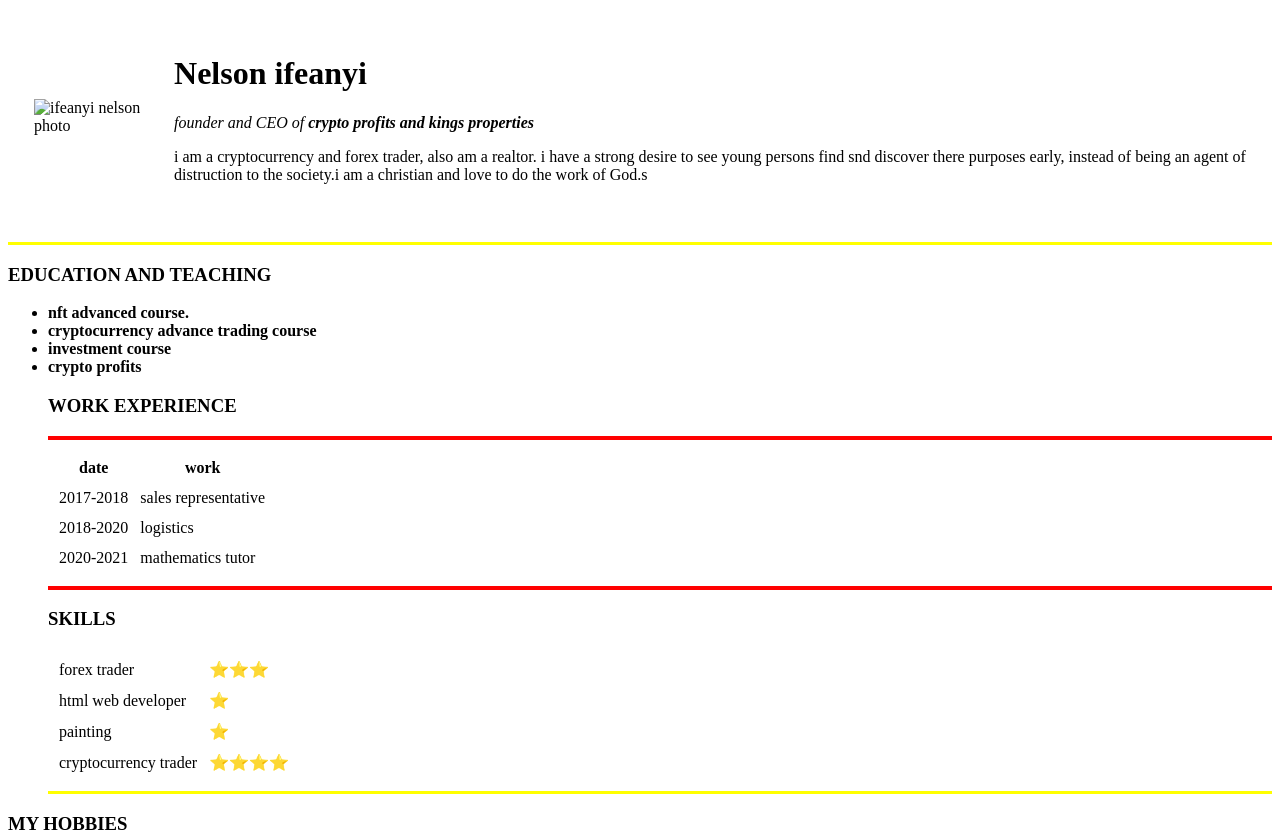
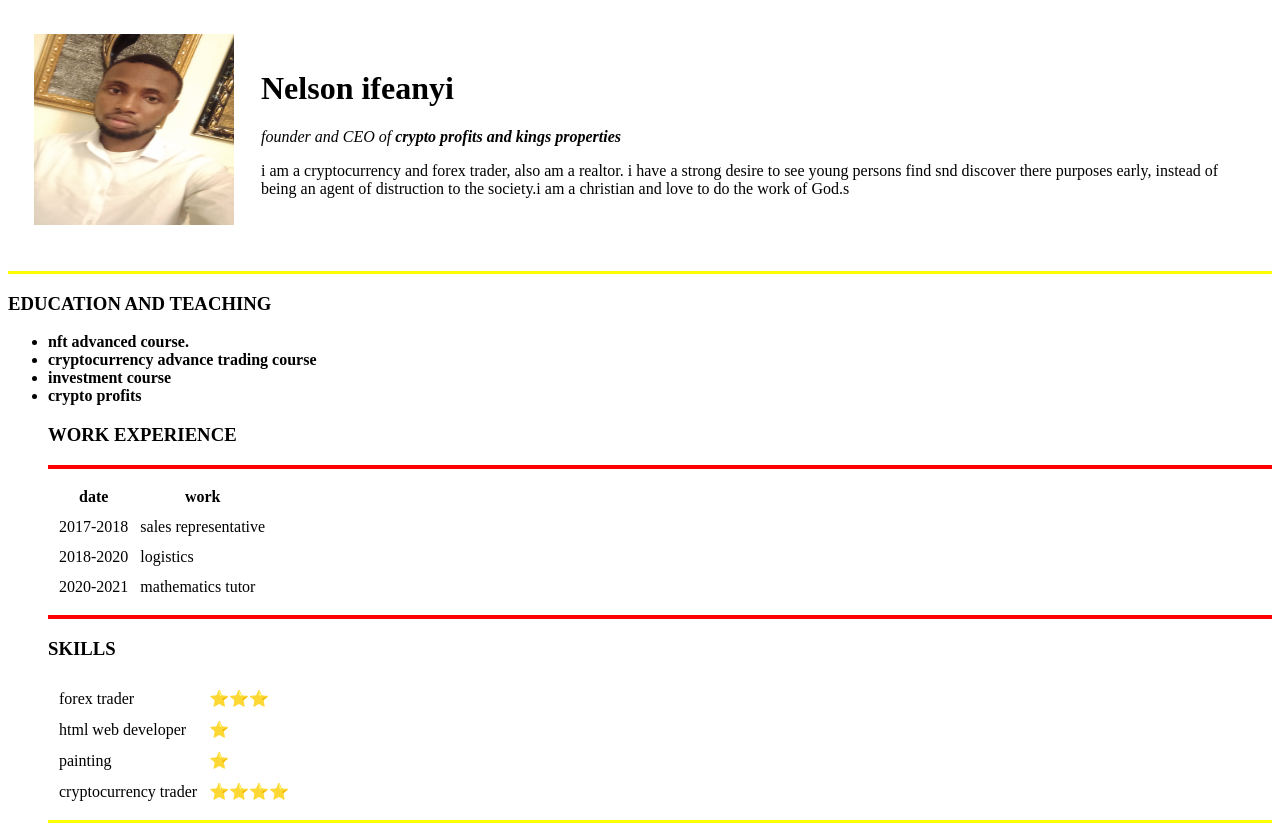
Before and after one commit to earthuche/cv, a plain HTML site: page index.html in a window 1280 px wide. Shown: the top 838 px of the page. Drawn offline with Linux system fonts and the light colour scheme.

Commit message:
update index.html

```diff
--- a/index.html
+++ b/index.html
@@ -9,7 +9,7 @@
 <body>
     <table cellspacing="25">
         <tr>
-           <td><img src="ifeanyi circle2.png" alt="ifeanyi nelson photo" width="200" height="191"></td>
+           <td><img src="ifeanyi cal2 - Copy.jpg" alt="ifeanyi nelson photo" width="200" height="191"></td>
             <td><h1>Nelson ifeanyi</h1>
                 <p><em>founder and CEO of <strong>crypto profits and kings properties</strong> </em> </p>
                 <p>i am a cryptocurrency and forex trader, also am a realtor. i have a strong desire to see young persons find snd discover there purposes early, instead of being an agent of distruction to the society.i am a christian and love to do the work of God.s
```
